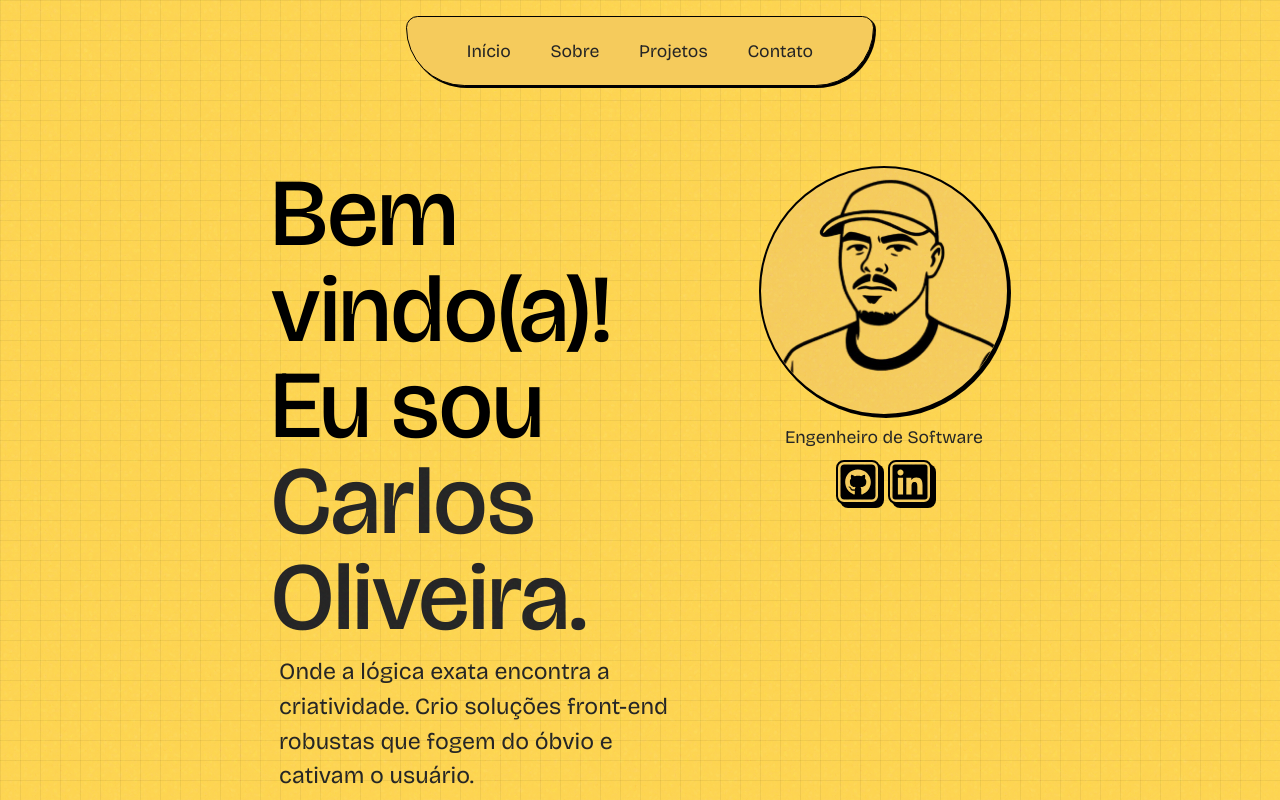
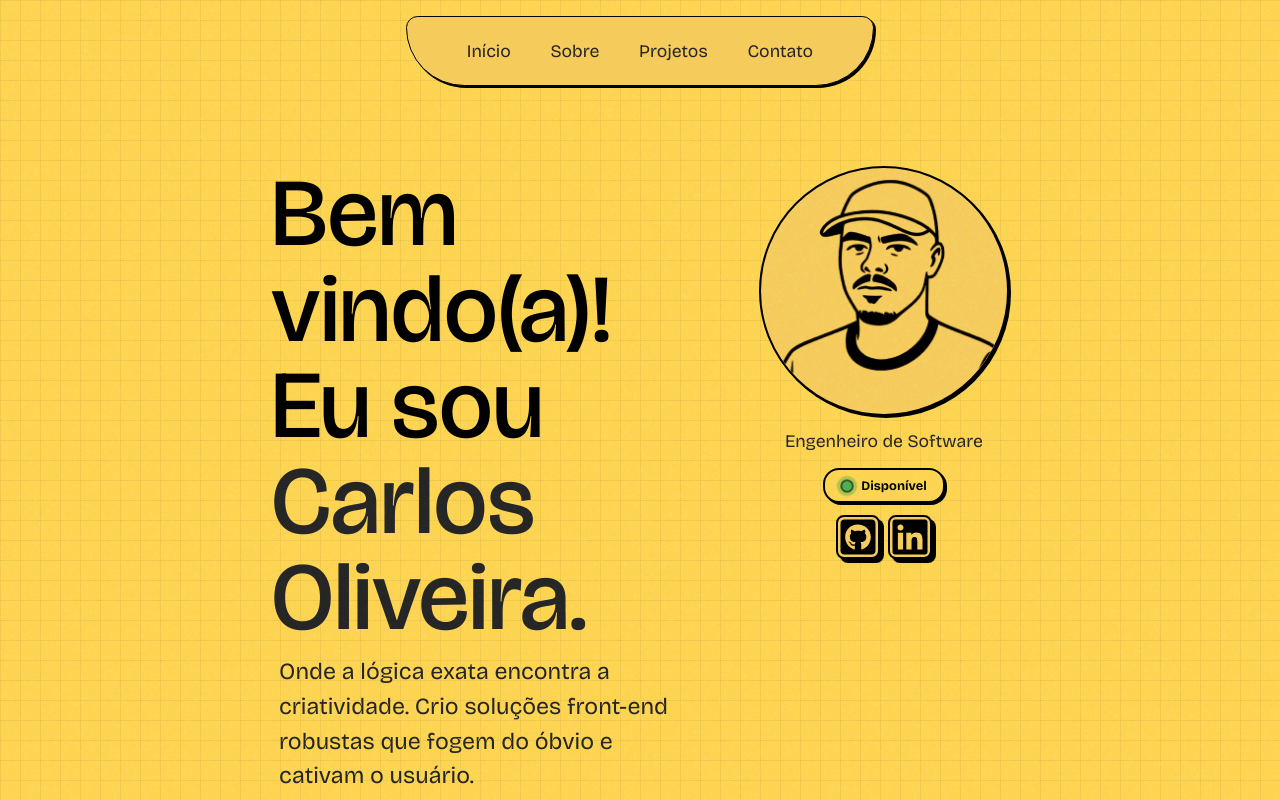
Before and after one commit to caosoliveirax/portfolio-dev, a React (Vite) app: page / in a window 1280 px wide. Shown: the top 800 px of the page. Built offline with nearby package versions, Linux system fonts and the light colour scheme.

Commit message:
feat: add dynamic status badge based on time of day

```diff
--- a/src/components/Sections/Hero/index.tsx
+++ b/src/components/Sections/Hero/index.tsx
@@ -1,11 +1,12 @@
 import { FaLinkedin, FaGithubSquare } from 'react-icons/fa'
 import * as S from './styles'
 import profile from '../../../assets/profile.png'
+import { StatusBadge } from '@components/UI/StatusBadge'
 
 export const Hero = () => {
   return (
     <S.HeroContainer id="home">
-      <div className="wrapper-left">
+      <S.ApresentationWrapper>
         <S.Title>
           Bem vindo(a)! <br /> Eu sou <span>Carlos Oliveira.</span>
         </S.Title>
@@ -13,10 +14,11 @@ export const Hero = () => {
           Onde a lógica exata encontra a criatividade. Crio soluções front-end robustas que fogem do
           óbvio e cativam o usuário.
         </S.Description>
-      </div>
-      <div className="wrapper-right">
+      </S.ApresentationWrapper>
+      <S.ProfileWrapper>
         <S.ProfileImage src={profile} alt="Ícone de perfil" />
         <S.Subtitle>Engenheiro de Software</S.Subtitle>
+        <StatusBadge />
         <S.SocialLinks>
           <S.SocialItem>
             <S.SocialLink
@@ -37,7 +39,7 @@ export const Hero = () => {
             </S.SocialLink>
           </S.SocialItem>
         </S.SocialLinks>
-      </div>
+      </S.ProfileWrapper>
     </S.HeroContainer>
   )
 }
--- a/src/components/Sections/Hero/styles.ts
+++ b/src/components/Sections/Hero/styles.ts
@@ -20,21 +20,21 @@ export const HeroContainer = styled(Base.Section)`
     ${flex('column', 'center', 'center')};
     gap: 20px;
   `)}
+`
 
-  .wrapper-left {
+export const ApresentationWrapper = styled.div`
   ${flex('column', 'center', 'start')};
   width: auto;
 
   ${mq.tablet(css`
     align-items: center;
   `)}
-  }
+`
 
-  .wrapper-right {
+export const ProfileWrapper = styled.div`
   ${flex('column', 'center', 'center')};
   text-align: end;
-    gap: 8px;
-  }
+  gap: 12px;
 `
 
 export const Title = styled.h1`
--- /dev/null
+++ b/src/components/UI/StatusBadge.tsx
@@ -0,0 +1,105 @@
+import { useEffect, useState } from 'react'
+import styled, { css, keyframes } from 'styled-components'
+import { flex, mq, NeoStyle } from '../../styles/mixins'
+
+type StatusType = 'online' | 'offline'
+
+interface StatusConfig {
+  text: string
+  color: string
+  type: StatusType
+}
+
+const getStatusByTime = (): StatusConfig => {
+  const date = new Date()
+
+  const spTime = new Intl.DateTimeFormat('pt-BR', {
+    timeZone: 'America/Sao_Paulo',
+    hour: 'numeric',
+    hour12: false
+  }).format(date)
+
+  const hour = parseInt(spTime)
+
+  if (hour >= 8 && hour < 23) {
+    return { text: 'Disponível', color: '#4caf50', type: 'online' }
+  } else {
+    return { text: 'Descansando', color: '#2c1777', type: 'offline' }
+  }
+}
+
+const hexToRgb = (hex: string) => {
+  const result = /^#?([a-f\d]{2})([a-f\d]{2})([a-f\d]{2})$/i.exec(hex)
+  return result
+    ? `${parseInt(result[1], 16)}, ${parseInt(result[2], 16)}, ${parseInt(result[3], 16)}`
+    : '76, 175, 80'
+}
+
+const pulse = keyframes`
+  0% {
+    box-shadow: 0 0 0 0 rgba(var(--badge-color), 0.7);
+    transform: scale(1);
+  }
+  70% {
+    box-shadow: 0 0 0 10px rgba(var(--badge-color), 0);
+    transform: scale(1.15);
+  }
+  100% {
+    box-shadow: 0 0 0 0 rgba(var(--badge-color), 0);
+    transform: scale(1);
+    }
+`
+
+export const Container = styled.div<{ $color: string; $type: StatusType }>`
+  ${NeoStyle('2px 2px', '2px', '16px')};
+  padding: 8px 16px;
+  ${flex('row', 'center', 'center')};
+  gap: 8px;
+  font-size: 0.8rem;
+  font-weight: 700;
+  white-space: nowrap;
+  color: var(--text);
+
+  --badge-color: ${({ $color }) => hexToRgb($color)};
+
+  &::before {
+    content: '';
+    width: 10px;
+    height: 10px;
+    background-color: ${({ $color }) => $color};
+    border-radius: 50%;
+    border: 1px solid var(--text);
+    animation: ${pulse} 2s infinite;
+  }
+
+  ${mq.mobile(css`
+    font-size: 0.75rem;
+    padding: 6px 12px;
+  `)}
+`
+
+export const StatusBadge = () => {
+  const [status, setStatus] = useState<StatusConfig | null>(null)
+
+  useEffect(() => {
+    setStatus(getStatusByTime())
+
+    const interval = setInterval(() => {
+      setStatus(getStatusByTime())
+    }, 60000)
+
+    return () => clearInterval(interval)
+  }, [])
+
+  if (!status) return null
+
+  return (
+    <Container
+      $type={status.type}
+      $color={status.color}
+      aria-label={`Status atual: ${status.text}`}
+    >
+      {status.text}
+    </Container>
+  )
+}
```
Lines whose indentation alone changed are shown as unchanged.
